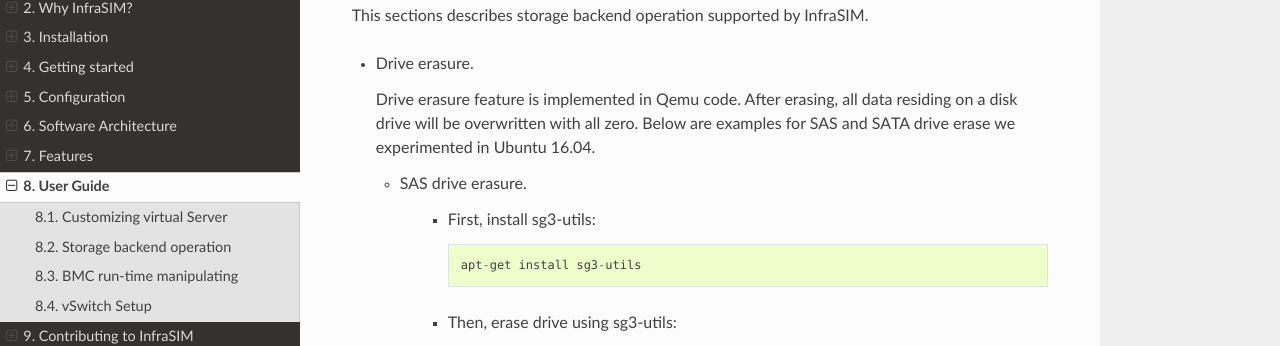
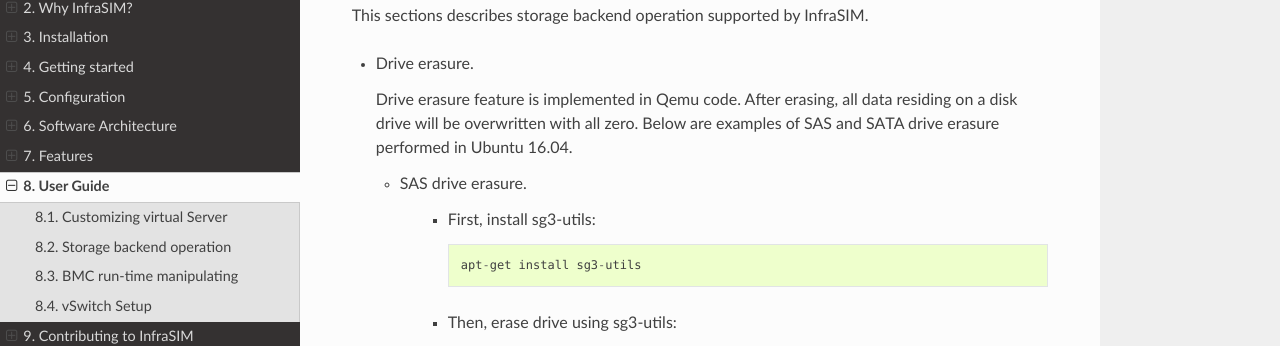
Before and after one commit to InfraSIM/docs, a Sphinx documentation site: the page built from docs/user_guide.rst, in a window 1280 px wide and 900 px high, scrolled down 1428 px. Shown: the part 168-514 px from the top of the window. Built offline with Sphinx 7.4.7 and the Read the Docs theme 2.0.0, drawn with Linux system fonts in a browser that asks for light colours.

Commit message:
Update user_guide.rst

```diff
--- a/docs/user_guide.rst
+++ b/docs/user_guide.rst
@@ -61,7 +61,7 @@
 
 * Drive erasure.
 
-  Drive erasure feature is implemented in Qemu code. After erasing, all data residing on a disk drive will be overwritten with all zero. Below are examples for SAS and SATA drive erase we experimented in Ubuntu 16.04.
+  Drive erasure feature is implemented in Qemu code. After erasing, all data residing on a disk drive will be overwritten with all zero. Below are examples of SAS and SATA drive erasure performed in Ubuntu 16.04.
 
   * SAS drive erasure.
 
@@ -101,9 +101,9 @@
 
          hdparm --user-master m --security-set-pass <PASSWD> /dev/sd*
 
-       Perform drive erasure::
+       Perform drive erasure::
 
-         hdparm --user-master m --security-erase <PASSWD> /dev/sd*
+           hdparm --user-master m --security-erase <PASSWD> /dev/sd*
 
 
 BMC run-time manipulating
```
